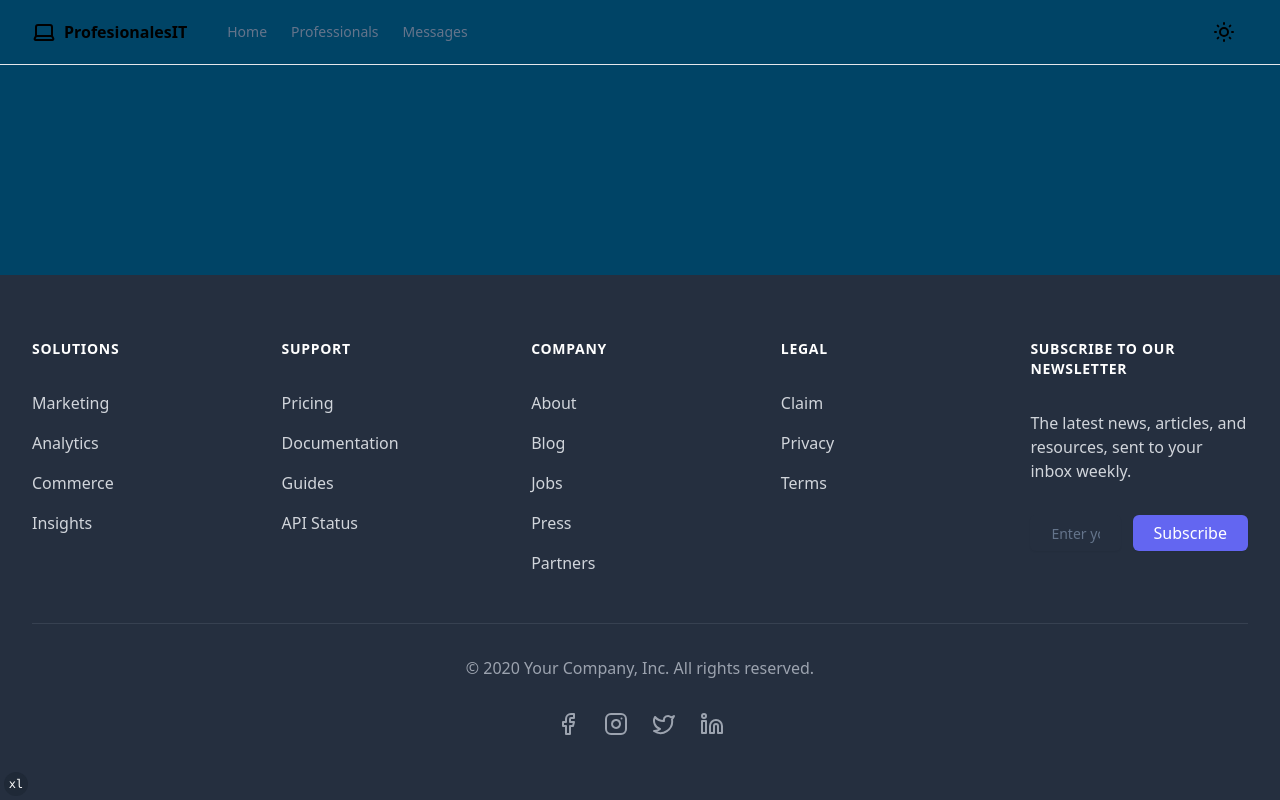
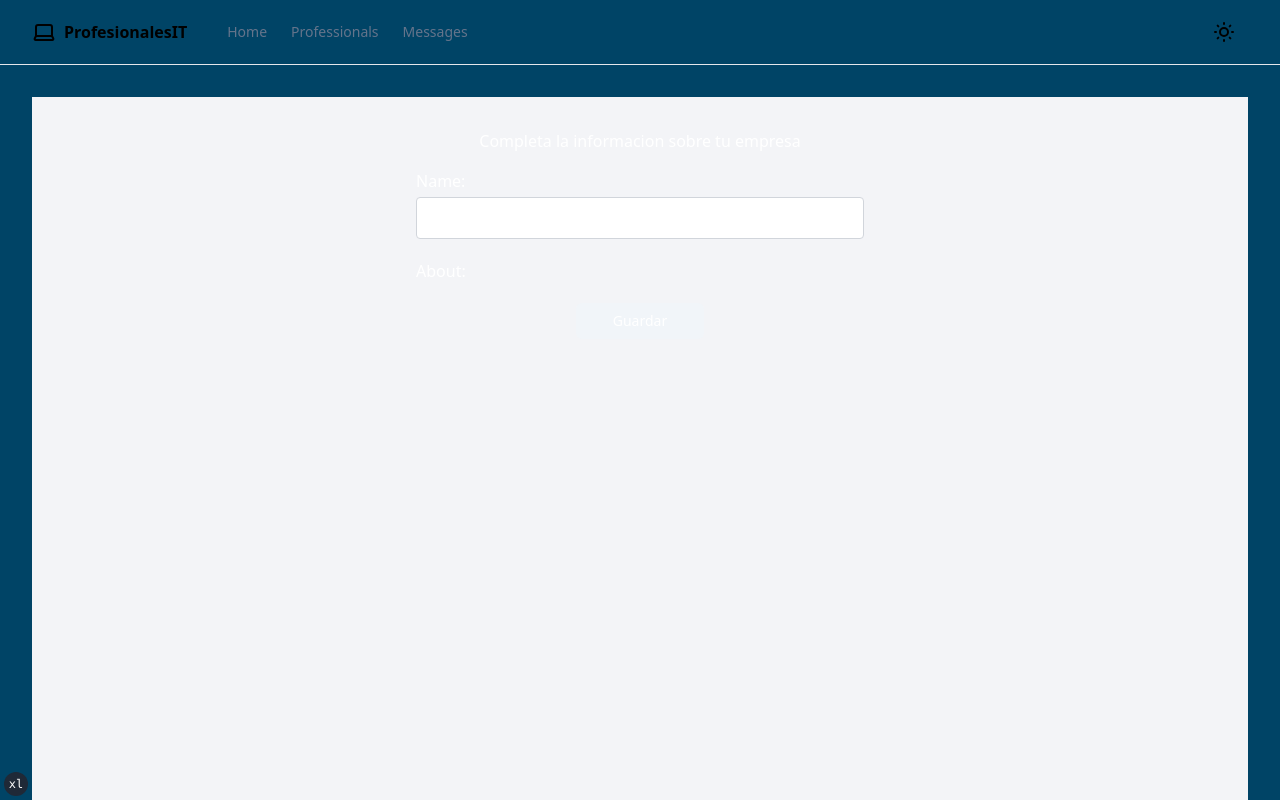
Before and after one commit to No-Country/profesionalesIT-c16-36-m-java, a React (Vite) app in the folder professionalIT_front/ITProfessionals/: page /company/info in a window 1280 px wide. Shown: the top 800 px of the page. Built offline with nearby package versions, Linux system fonts and the light colour scheme.

Commit message:
create Company Form

```diff
--- a/professionalIT_front/ITProfessionals/src/Router.jsx
+++ b/professionalIT_front/ITProfessionals/src/Router.jsx
@@ -10,6 +10,7 @@ import Info from './pages/admin/professionals/Info';
 import RootLayout from './Layout';
 import Catalog from './pages/admin/professionals/Catalog';
 import ProfileContact from './pages/admin/commons/ChatContact';
+import { Company } from './pages/admin/companies/Company';
 
 export default function Root() {
   return (
@@ -25,6 +26,7 @@ export default function Root() {
           <Route path='profile/info' element={<Info/>} />
           <Route path='professionals/catalog' element={<Catalog/>} />
           <Route path='profile/contact' element={<ProfileContact/>} />
+          <Route path='company/info' element={<Company/>} />
         </Routes>
       </RootLayout>
     </Router>
--- /dev/null
+++ b/professionalIT_front/ITProfessionals/src/pages/admin/companies/Company.jsx
@@ -0,0 +1,57 @@
+
+import { Formik, Form, Field, ErrorMessage } from 'formik';
+import * as Yup from 'yup';
+
+export const Company = () => {
+    return (
+        <>
+            <div className='py-8 min-h-screen bg-primary text-white'>
+                <Formik
+                    initialValues={{
+                        /*   portfolio: '',
+                            seniority: '',
+                            fieldId: ''
+                         */
+                    }}
+                    validationSchema={Yup.object({
+                        /* portfolio: Yup.string().url('El portafolio debe ser una URL válida'),
+                        knowLanguageList: Yup.array().of(
+                            Yup.object().shape({
+                                language: Yup.string().required('El idioma es requerido'),
+                                level: Yup.string().required('El nivel del idioma es requerido'),
+                            })
+                        ),
+                        softSkills: Yup.array().of(
+                            Yup.string().required('La habilidad blanda es requerida')
+                        ),
+                        hardSkills: Yup.array().of(
+                            Yup.string().required('La habilidad dura es requerida')
+                        ), */
+                    })}
+                    validateOnChange={false}
+                    onSubmit={(values, { setSubmitting }) => {
+                        setTimeout(() => {
+                            alert(JSON.stringify(values, null, 2));
+                            setSubmitting(false);
+                        }, 400);
+                    }}
+                >
+                    {(/* { handleChange } */) => (
+                        <Form className="w-full max-w-md mx-auto flex flex-col items-center">
+                            <h2 className="mb-4">Completa la informacion sobre tu empresa</h2>
+                            <div className="flex flex-col mb-4 w-full">
+                                <label htmlFor="portfolio" className="mb-1">Name:</label>
+                                <Field className="text-black p-2 border rounded border-gray-300 mb-1" type="text" name="portfolio" />
+                                <ErrorMessage name="portfolio" component="div" className="text-red-500" />
+                            </div>
+                            <div className="flex flex-col mb-4 w-full">
+                                <label htmlFor="portfolio" className="mb-1">About:</label>
+                            </div>
+                            <button className="bg-secondary text-white text-sm p-2 rounded-md cursor-pointer w-32" type="submit">Guardar</button>
+                        </Form>
+                    )}
+                </Formik>
+            </div>
+        </>
+    )
+}
```
